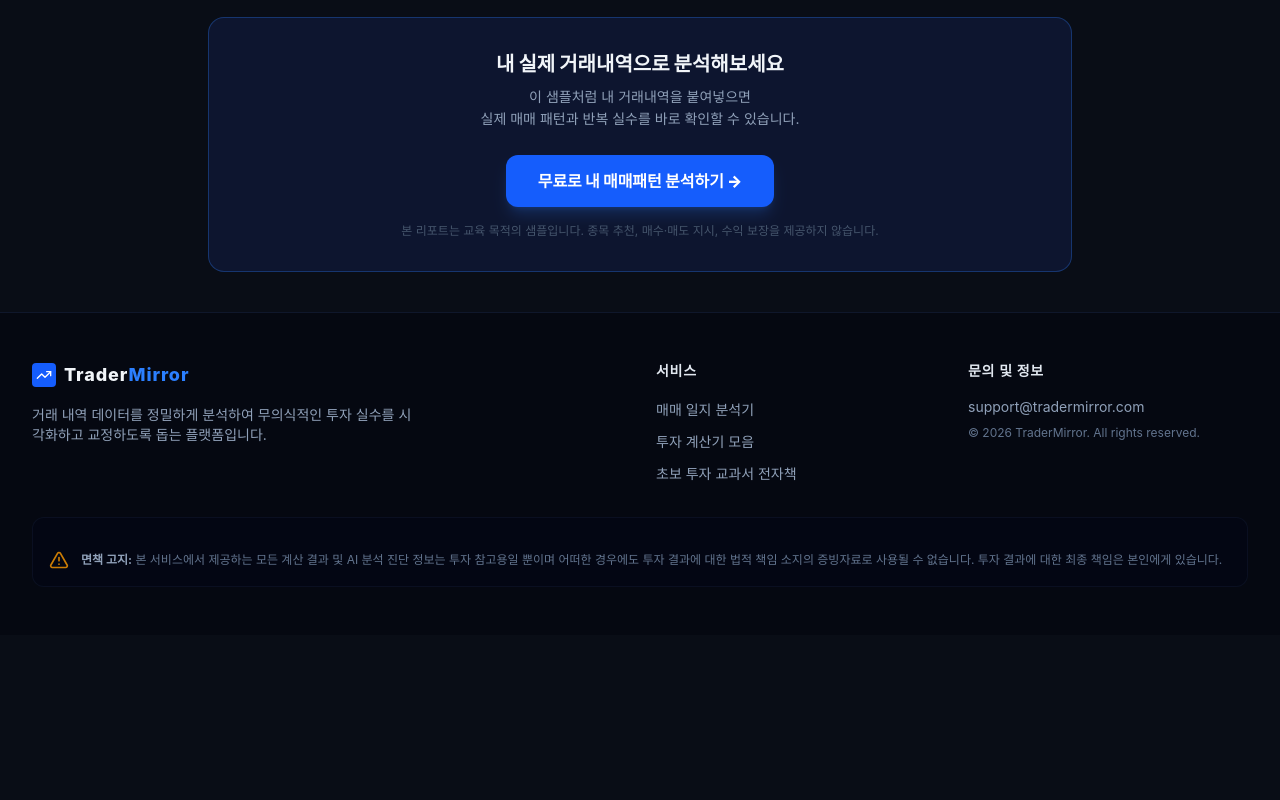
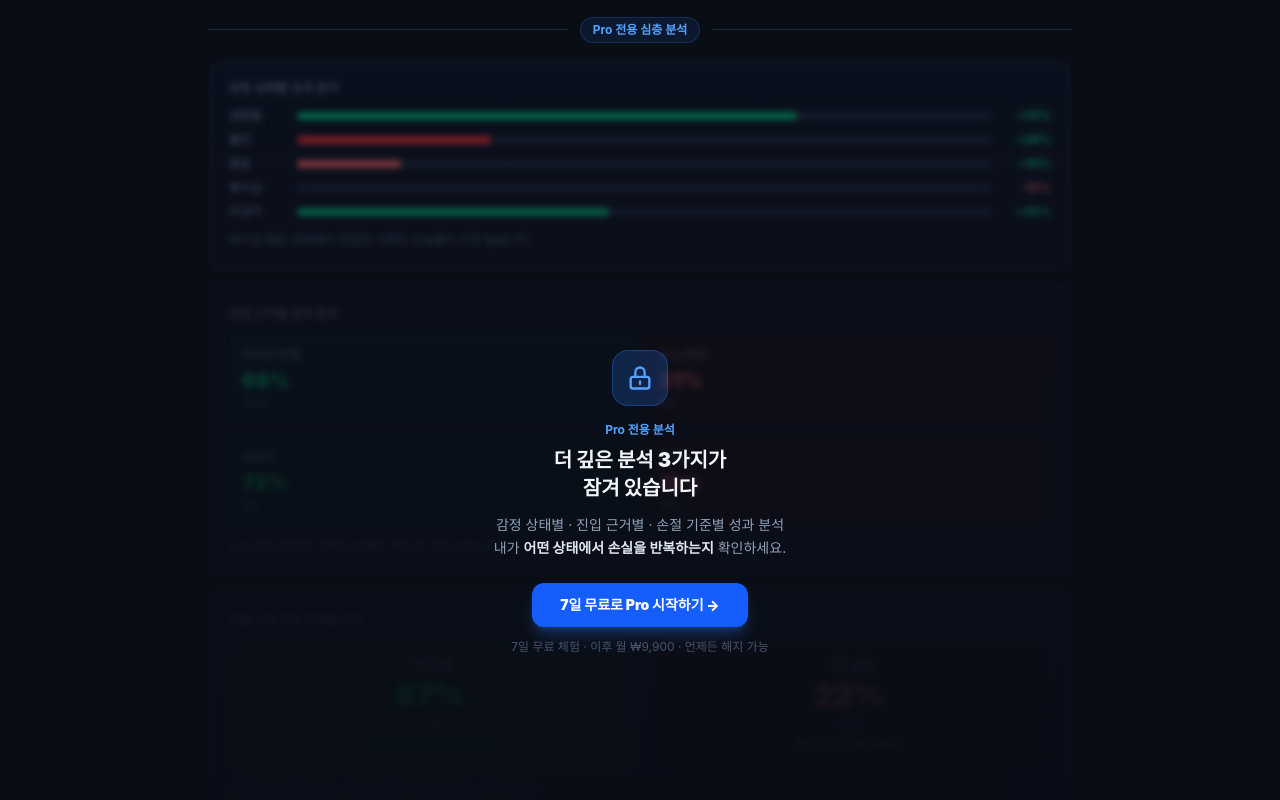
Before and after one commit to shimstealer96-ops/tradermirror, a Next.js app: page /sample-report in a window 1280 px wide. Shown: the part 2140-2940 px from the top of the page. Before the commit the page ends 2775 px from the top, so only its background shows below. Built offline with nearby package versions, Linux system fonts and the light colour scheme; no server answers.

Commit message:
feat: sample report - Pro locked preview (감정상태/진입근거/손절기준 blur sections)

```diff
--- a/src/app/sample-report/page.tsx
+++ b/src/app/sample-report/page.tsx
@@ -289,6 +289,114 @@ export default function SampleReportPage() {
           </div>
         </div>
 
+        {/* ── PRO 잠긴 분석 미리보기 ── */}
+        <div className="mb-8">
+          {/* 섹션 헤더 */}
+          <div className="flex items-center gap-3 mb-4">
+            <div className="h-px flex-1 bg-slate-800" />
+            <span className="text-xs font-bold text-blue-400 px-3 py-1 rounded-full bg-blue-500/10 border border-blue-500/20">
+              Pro 전용 심층 분석
+            </span>
+            <div className="h-px flex-1 bg-slate-800" />
+          </div>
+
+          {/* 블러 카드 묶음 */}
+          <div className="relative rounded-2xl overflow-hidden">
+            {/* 블러 콘텐츠 */}
+            <div className="space-y-4 select-none pointer-events-none">
+
+              {/* 블러 카드 1: 감정 상태별 성과 */}
+              <div className="bg-slate-900/60 border border-slate-700 rounded-xl p-5 blur-[3px] opacity-60">
+                <p className="text-xs text-slate-400 mb-3 font-medium">감정 상태별 성과 분석</p>
+                <div className="space-y-2">
+                  {['냉정함', '불안', '흥분', '복수심', '무감각'].map((emotion, i) => {
+                    const vals = [72, 28, 15, -12, 45]
+                    const widths = [72, 28, 15, 0, 45]
+                    const colors = ['bg-emerald-500', 'bg-red-500', 'bg-red-400', 'bg-red-600', 'bg-emerald-400']
+                    return (
+                      <div key={emotion} className="flex items-center gap-3">
+                        <span className="text-xs text-slate-400 w-14 shrink-0">{emotion}</span>
+                        <div className="flex-1 bg-slate-800 rounded-full h-2">
+                          <div className={`${colors[i]} h-2 rounded-full`} style={{ width: `${widths[i]}%` }} />
+                        </div>
+                        <span className={`text-xs font-bold w-12 text-right ${vals[i] >= 0 ? 'text-emerald-400' : 'text-red-400'}`}>
+                          {vals[i] >= 0 ? '+' : ''}{vals[i]}%
+                        </span>
+                      </div>
+                    )
+                  })}
+                </div>
+                <p className="text-xs text-slate-500 mt-3">복수심·흥분 상태에서 진입한 거래의 손실률이 가장 높습니다.</p>
+              </div>
+
+              {/* 블러 카드 2: 진입 근거별 성과 */}
+              <div className="bg-slate-900/60 border border-slate-700 rounded-xl p-5 blur-[3px] opacity-60">
+                <p className="text-xs text-slate-400 mb-3 font-medium">진입 근거별 성과 분석</p>
+                <div className="grid grid-cols-2 gap-3">
+                  {[
+                    { label: '지지선 반등', win: 68, cnt: 12 },
+                    { label: '뉴스/이슈', win: 31, cnt: 8 },
+                    { label: '눌림목', win: 72, cnt: 9 },
+                    { label: '감으로', win: 18, cnt: 11 },
+                  ].map(item => (
+                    <div key={item.label} className={`rounded-lg p-3 border ${item.win >= 50 ? 'bg-emerald-950/30 border-emerald-500/20' : 'bg-red-950/30 border-red-500/20'}`}>
+                      <p className="text-xs text-slate-400 mb-1">{item.label}</p>
+                      <p className={`text-xl font-black ${item.win >= 50 ? 'text-emerald-400' : 'text-red-400'}`}>{item.win}%</p>
+                      <p className="text-xs text-slate-500">{item.cnt}건</p>
+                    </div>
+                  ))}
+                </div>
+                <p className="text-xs text-slate-500 mt-3">근거 없이 진입한 거래의 승률이 18%로 가장 낮습니다.</p>
+              </div>
+
+              {/* 블러 카드 3: 손절 기준 작성 여부 */}
+              <div className="bg-slate-900/60 border border-slate-700 rounded-xl p-5 blur-[3px] opacity-60">
+                <p className="text-xs text-slate-400 mb-3 font-medium">손절 기준 작성 여부별 성과</p>
+                <div className="grid grid-cols-2 gap-4">
+                  <div className="text-center bg-emerald-950/30 border border-emerald-500/20 rounded-xl p-4">
+                    <p className="text-xs text-slate-400 mb-1">기준 있음</p>
+                    <p className="text-3xl font-black text-emerald-400">67%</p>
+                    <p className="text-xs text-slate-500 mt-1">승률</p>
+                    <p className="text-xs text-emerald-400 mt-1">평균 손실 -18,000원</p>
+                  </div>
+                  <div className="text-center bg-red-950/30 border border-red-500/20 rounded-xl p-4">
+                    <p className="text-xs text-slate-400 mb-1">기준 없음</p>
+                    <p className="text-3xl font-black text-red-400">22%</p>
+                    <p className="text-xs text-slate-500 mt-1">승률</p>
+                    <p className="text-xs text-red-400 mt-1">평균 손실 -89,000원</p>
+                  </div>
+                </div>
+                <p className="text-xs text-slate-500 mt-3">손절 기준을 미리 적은 거래의 손실 크기가 5분의 1 수준입니다.</p>
+              </div>
+            </div>
+
+            {/* 잠금 오버레이 */}
+            <div className="absolute inset-0 flex flex-col items-center justify-center bg-gradient-to-b from-[#090d16]/10 via-[#090d16]/70 to-[#090d16]/95 rounded-2xl">
+              <div className="text-center px-6 pt-32">
+                <div className="inline-flex items-center justify-center w-14 h-14 rounded-2xl bg-blue-500/20 border border-blue-500/30 mb-4">
+                  <svg className="h-7 w-7 text-blue-400" fill="none" viewBox="0 0 24 24" stroke="currentColor" strokeWidth={2}>
+                    <path strokeLinecap="round" strokeLinejoin="round" d="M12 15v2m-6 4h12a2 2 0 002-2v-6a2 2 0 00-2-2H6a2 2 0 00-2 2v6a2 2 0 002 2zm10-10V7a4 4 0 00-8 0v4h8z" />
+                  </svg>
+                </div>
+                <p className="text-xs font-bold text-blue-400 mb-2">Pro 전용 분석</p>
+                <h3 className="text-xl font-black text-slate-100 mb-3">
+                  더 깊은 분석 3가지가<br />잠겨 있습니다
+                </h3>
+                <p className="text-slate-400 text-sm leading-relaxed mb-6">
+                  감정 상태별 · 진입 근거별 · 손절 기준별 성과 분석<br />
+                  내가 <span className="text-slate-200 font-bold">어떤 상태에서 손실을 반복하는지</span> 확인하세요.
+                </p>
+                <Link href="/pricing">
+                  <button className="px-7 py-3 bg-blue-600 hover:bg-blue-700 text-white font-black rounded-xl transition-colors shadow-lg shadow-blue-500/30 text-sm">
+                    7일 무료로 Pro 시작하기 →
+                  </button>
+                </Link>
+                <p className="text-xs text-slate-600 mt-3">7일 무료 체험 · 이후 월 ₩9,900 · 언제든 해지 가능</p>
+              </div>
+            </div>
+          </div>
+        </div>
+
         {/* ── CTA ── */}
         <div className="bg-blue-950/40 border border-blue-500/30 rounded-2xl p-8 text-center">
           <h3 className="text-xl font-black text-slate-100 mb-2">내 실제 거래내역으로 분석해보세요</h3>
```
